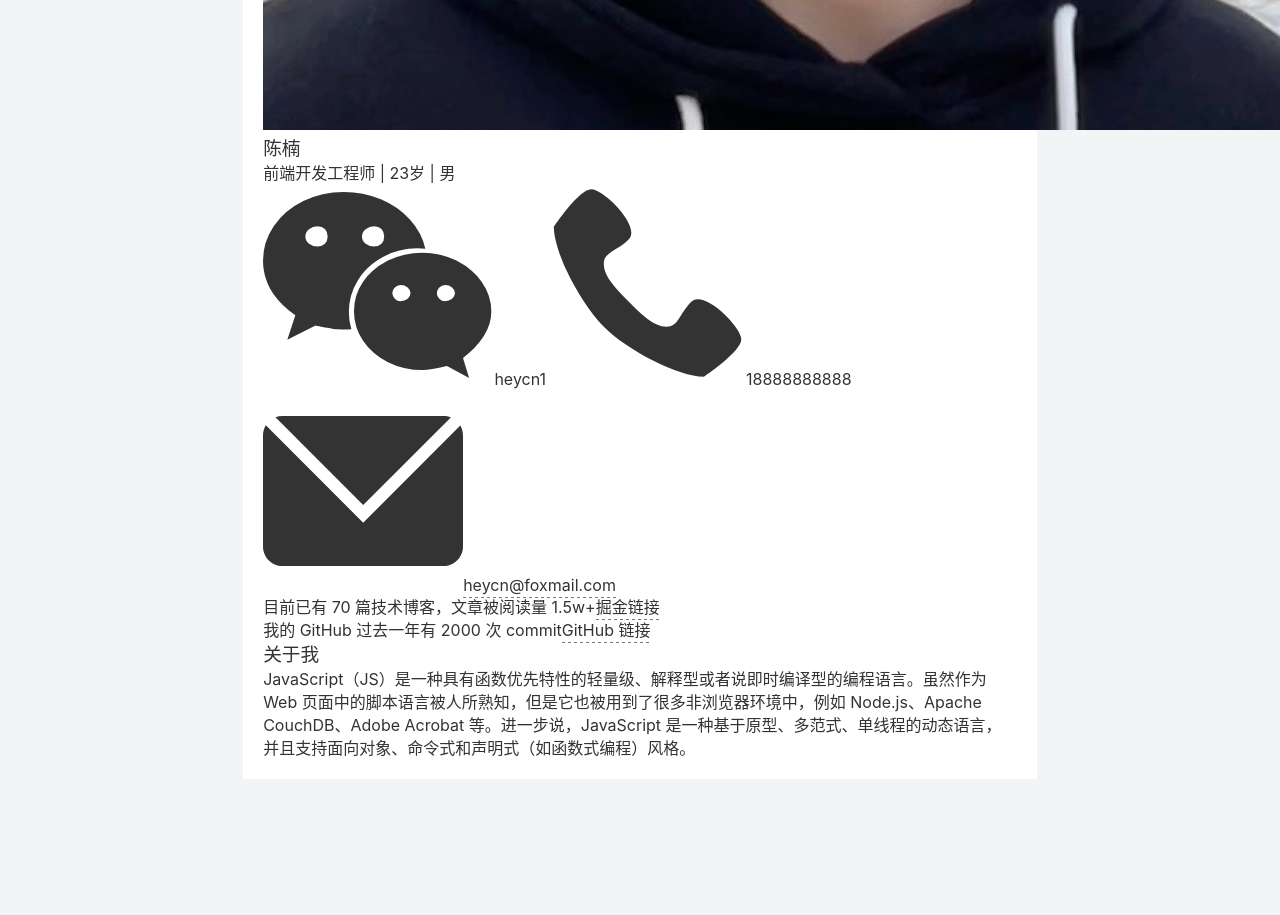
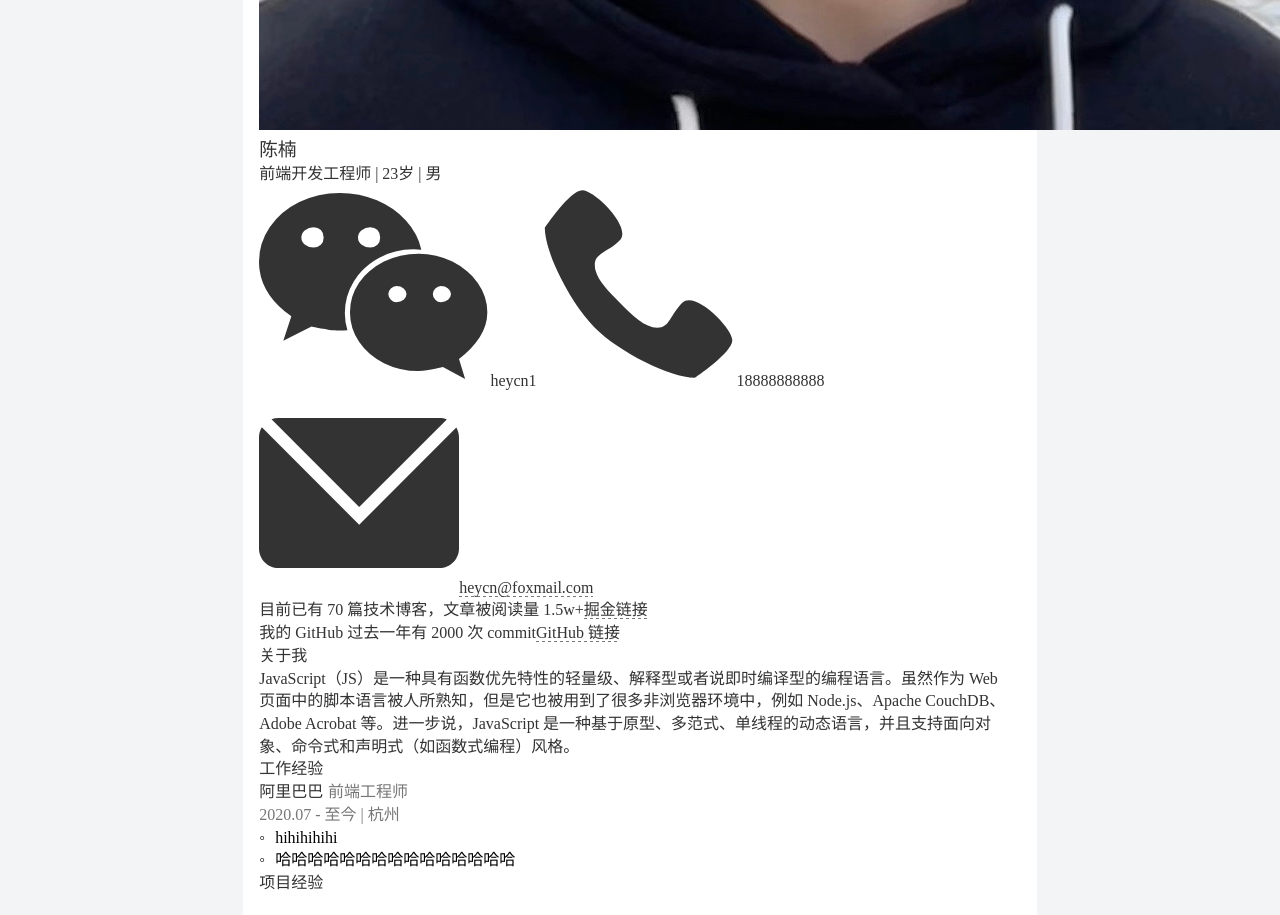
Before and after one commit to heycn/resume, a React (Vite) app: page / in a window 1280 px wide. Shown: the part 1000-1915 px from the top of the page. Before the commit the page ends 1779 px from the top, so only its background shows below. Built offline with nearby package versions, Linux system fonts and the light colour scheme.

Commit message:
wip: 封装 work 相关组件

```diff
--- a/src/App.tsx
+++ b/src/App.tsx
@@ -1,13 +1,10 @@
 import * as React from 'react'
-import { Layout } from './components/Layout'
 import avatar from './assets/avatar.jpg'
-import { Props } from './components/Link'
-import { Card } from './components/Card'
-import { Label } from './components/Label'
+import { Props as LinkType } from './components/Link'
 import { BasicsType } from './components/Layout'
-import {Link} from './components/Link'
+import { Layout, Card, Label, Link, Job } from './components'
 
-const socialLinks: Props[] = [
+const socialLinks: LinkType[] = [
   { href: 'https://juejin.cn/user/4372092371864984/posts', title: '掘金链接', label: '目前已有 70 篇技术博客，文章被阅读量 1.5w+', direction: 'right' },
   { href: 'https://github.com/heycn', title: 'GitHub 链接', label: '我的 GitHub 过去一年有 2000 次 commit', direction: 'right' }
 ]
@@ -39,6 +36,23 @@ export const App: React.FC = () => {
           {/* 平时喜欢写一些有趣的项目，包括这份简历，是我使用 React + TSX + Unocss 写的 */}
         </Label>
       </Card>
+      <Card title='工作经验'>
+        <Job
+          company='阿里巴巴'
+          startTime='2020.07'
+          endTime='至今'
+          jobTitle='前端工程师'
+          location= '杭州'
+        >
+          {/* TODO: 封装 Lists 和 List */}
+          <ul>
+            <li>hihihihihi</li>
+            <li>哈哈哈哈哈哈哈哈哈哈哈哈哈哈哈</li>
+          </ul>
+        </Job>
+      </Card>
+      <Card title='项目经验'>
+      </Card>
     </Layout>
   )
 }
--- a/src/components/Card.tsx
+++ b/src/components/Card.tsx
@@ -11,17 +11,19 @@ export const Card: React.FC<Props> = ({ children, title, titleType = 'default' }
     <section m-t-3 m-b-3>
       {/* DefaultTitle */}
       {titleType === 'default' && (
-        <h3 m-t-6 m-b-3 fw-600>
+        <h4 m-t-6 m-b-2 fw-600 text-size-18px >
           <span bg-black c-white p-l-1 p-r-2 p-t-1 p-b-1>
             {title}
           </span>
-        </h3>
+        </h4>
       )}
       {/* LineTitle */}
       {/* <h2>
         <span>SimpleTitle</span>
       </h2> */}
-      {children}
+      <div p-l-1em>
+        {children}
+      </div>
     </section>
   )
 }
--- /dev/null
+++ b/src/components/Job.tsx
@@ -0,0 +1,37 @@
+import * as React from 'react'
+import { Label } from '.'
+
+type Props = {
+  children?: React.ReactNode
+  company: string
+  startTime: string
+  endTime: string
+  jobTitle: string
+  location?: string
+}
+
+export const Job: React.FC<Props> = ({
+  children, company, startTime,
+  endTime, jobTitle, location
+}) => {
+  const hasLocation = location ? ` | ${location}` : ``
+  const timeAndlocation = `${startTime} - ${endTime}${hasLocation}`
+
+  return (
+    <>
+      <Label>
+        <div>
+          <span c-black font-900>{company}</span>
+          <span className='c-#777 m-l-0.3em'>{jobTitle}</span>
+        </div>
+        <div>
+          <span className='c-#777'>{timeAndlocation}</span>
+        </div>
+      </Label>
+      {children}
+      {/* <ul c-black p-l-1em>
+        <li></li>
+      </ul> */}
+    </>
+  )
+}
--- a/src/components/Layout.tsx
+++ b/src/components/Layout.tsx
@@ -2,7 +2,7 @@ import * as React from 'react'
 import icon_wechat from '../assets/wechat.svg'
 import icon_phone from '../assets/phone.svg'
 import icon_email from '../assets/email.svg'
-import { Link } from './Link'
+import { Link} from '.'
 import { Props as LinkType } from './Link'
 
 export type BasicsType = {
@@ -52,8 +52,8 @@ export const Layout: React.FC<Props> = ({
   const basicsList = [b.jobTitle, `${new Date().getFullYear() - b.birthYear}岁`, genderMap[b.gender]]
 
   return (
-    <article className='bg-white w-21cm min-h-29.7cm p-5'>
-      <header flex items-center p-b-4 p-t-4>
+    <article className='bg-white w-21cm min-h-29.7cm p-5 p-l-4'>
+      <header flex items-center p-b-4 p-t-4 p-l-1em>
         <Avatar src={avatar} />
         <section h-35mm m-l-2em flex flex-col justify-between>
           <h1 c-black fw-900 text-size-2em>{fullName}</h1>
--- /dev/null
+++ b/src/components/index.ts
@@ -0,0 +1,8 @@
+// 把所有组件导入，然后导出
+import { Card } from './Card'
+import { Label } from './Label'
+import { Link } from './Link'
+import { Layout } from './Layout'
+import { Job } from './Job'
+
+export { Card, Label, Link, Layout, Job }
--- a/src/index.scss
+++ b/src/index.scss
@@ -2,16 +2,22 @@
 *::after,*::before {box-sizing: border-box;}
 a {color: inherit; text-decoration: none;}
 h1, h2, h3, h4, h5, h6 {font-weight: normal;}
-ol, ul {list-style: none;}
+ol, ul {list-style: none;color: #000;padding-left: 1em;}
 button, input {font: inherit;}
 html {
   color: #333;
   background: #f2f4f5;
   font-size: 16px;
   font-family: -apple-system, Helvetica, Arial, 'Liberation Sans', 'PingFang SC', 'Hiragino Sans GB', 'Noto Sans CJK SC', 'Source Han Sans SC', 'Source Han Sans CN', 'Microsoft YaHei', 'Wenquanyi Micro Hei', 'WenQuanYi Zen Hei', 'ST Heiti', SimHei, 'WenQuanYi Zen Hei Sharp',
-    sans-serif;
+    sans-serif monospace;
   // font-family: source-code-pro, Menlo, Monaco, Consolas, "Courier New", monospace;
+  // font-family: 'Nunito Sans', "Helvetica Neue", Helvetica, Arial, 'Noto Sans SC', sans-serif;
   line-height: 1.42;
+  font-synthesis: none;
+  text-rendering: optimizeLegibility;
+  -webkit-font-smoothing: antialiased;
+  -moz-osx-font-smoothing: grayscale;
+  -webkit-text-size-adjust: 100%;
 }
 body {display: flex; flex-direction: column; justify-content: center; align-items: center;}
 :focus {outline: none;}
@@ -23,5 +29,10 @@ a {
   background-size: 6px 1px;
   background-repeat: repeat-x;
   background-position: 0 100%;
-  padding-bottom: 3px;
+  padding-bottom: 1px;
 }
+li::before {
+  content: "\25E6"; color: #000;
+  display: inline-block; width: 1em;
+  margin-left: -1em
+}
```
